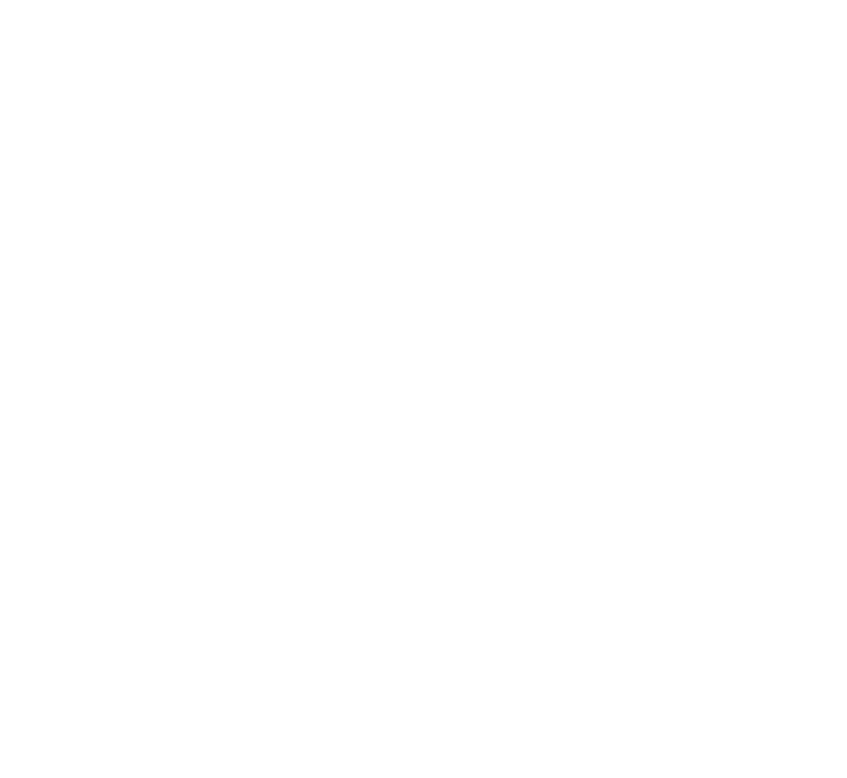
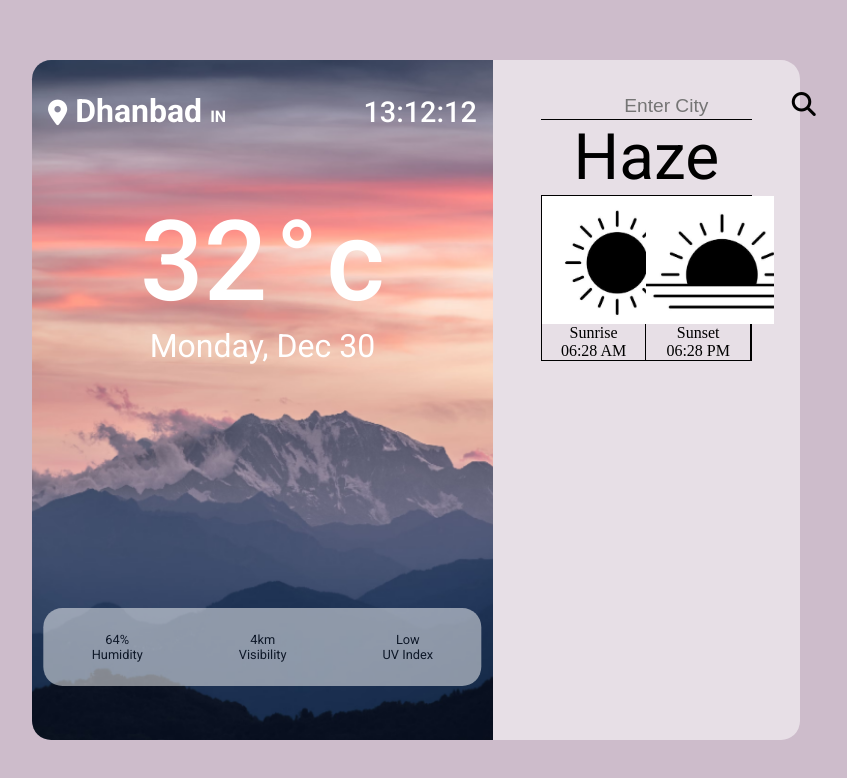
Before and after one commit to harshitrajsinha/weather-app, a website built with Vite: page index.html in a window 1280 px wide. Shown: the whole page, without its empty margins (224-1071 px from the left). Built offline with nearby package versions, Linux system fonts and the light colour scheme.

Commit message:
ui/further componennts creation

```diff
--- a/index.html
+++ b/index.html
@@ -1,11 +1,74 @@
 <!DOCTYPE html>
 <html lang="en">
+
 <head>
   <meta charset="UTF-8" />
   <meta name="viewport" content="width=device-width, initial-scale=1.0" />
   <title>weather app</title>
+  <!-- Roboto: Google font-->
+  <link rel="preconnect" href="https://fonts.googleapis.com" />
+  <link rel="preconnect" href="https://fonts.gstatic.com" crossorigin />
+  <link href="https://fonts.googleapis.com/css2?family=Roboto:wght@400;500;700&display=swap" rel="stylesheet" />
+  <!-- font awsome icon-->
+  <link rel="stylesheet" href="./node_modules/@fortawesome/fontawesome-free/css/all.min.css" />
+
   <link rel="stylesheet" href="./src/style.css" />
   <script type="module" src="./src/script.js" defer></script>
 </head>
-  <body></body>
+
+<body>
+  <main>
+    <section id="left-container">
+      <div id="place-time">
+        <div id="location">
+          <span id="loc-icon"><i class="fa-solid fa-location-dot"></i></span>
+          <div id="loc-city">Dhanbad</div>
+          <div id="loc-country">in</div>
+        </div>
+        <div id="time">13:12:12</div>
+      </div>
+      <div id="temp-date">
+        <div id="temperature">
+          <div id="temp-val">32</div>
+          <span id="temp-deg">&#176;</span>
+          <div id="temp-unit">c</div>
+        </div>
+        <div id="date">
+          <div id="date-day">Monday<span id="date-sep">,</span></div>
+          <div id="date-dt">Dec 30</div>
+        </div>
+      </div>
+      <div id="left-info">
+        <div id="humidity">
+          <div id="humidity-val">64<span>%</span></span></div>
+          <div id="humidity-txt">Humidity</div>
+        </div>
+        <div id="visibility">
+          <div id="visibility-val">4<span>km</span></span></div>
+          <div id="wind-txt">Visibility</div>
+        </div>
+        <div id="uv-index">
+          <div id="uv-val">Low</div>
+          <div id="uv-txt">UV<span>&nbsp;</span>Index</div>
+        </div>
+      </div>
+    </section>
+    <section id="right-container">
+      <div id="search-city">
+        <input type="text" placeholder="Enter City" />
+        <div id="search-icon"><i class="fa-solid fa-magnifying-glass"></i></div>
+      </div>
+      <div id="weather-type">
+        <div></div>
+        <div id="type-name">Haze</div>
+      </div>
+      <div id="astronomy">
+        <div id="sunrise" class="astro"><div id="sunrise-img"></div><div class="astro-data"><div>Sunrise</div><div>06:28 AM</div></div></div>
+        <div id="sunset" class="astro"><div id="sunset-img"></div><div class="astro-data"><div>Sunset</div><div>06:28 PM</div></div></div>
+      </div>
+      <div id="additional-info"></div>
+    </section>
+  </main>
+</body>
+
 </html>
--- a/package.json
+++ b/package.json
@@ -10,5 +10,8 @@
   },
   "devDependencies": {
     "vite": "^6.0.5"
+  },
+  "dependencies": {
+    "@fortawesome/fontawesome-free": "^6.7.2"
   }
 }
--- a/src/script.js
+++ b/src/script.js
@@ -0,0 +1,3 @@
+document.addEventListener("DOMContentLoaded", function () {
+  console.log("script loaded");
+});
--- a/src/style.css
+++ b/src/style.css
@@ -0,0 +1,197 @@
+* {
+  margin: 0;
+  text-decoration: none;
+  list-style: none;
+  box-sizing: border-box;
+}
+
+body {
+  height: 100vh;
+  width: 100vw;
+  background-color: #cdbccb;
+  display: flex;
+  justify-content: center;
+  align-items: center;
+}
+
+main {
+  width: 60%;
+  height: 85%;
+  max-height: 85%;
+  display: flex;
+  /* border-radius: 1.2rem; */
+}
+
+section#left-container {
+  width: 60%;
+  border-top-left-radius: 1.2rem;
+  border-bottom-left-radius: 1.2rem;
+  background-image: url("../public/weather-bg-image/clear.png");
+  background-repeat: no-repeat;
+  background-size: cover;
+  padding: 0 1rem;
+  position: relative;
+}
+
+section#left-container #place-time {
+  margin-top: 2rem;
+  display: flex;
+  justify-content: space-between;
+  align-items: baseline;
+  color: white;
+}
+
+section#left-container #location {
+  display: flex;
+  gap: 0.5rem;
+  align-items: baseline;
+  font-family: "Roboto", serif;
+  font-weight: 700;
+  font-style: normal;
+}
+
+section#left-container #loc-icon {
+  font-size: 1.6rem;
+}
+
+section#left-container #loc-city {
+  font-size: 2rem;
+}
+
+section#left-container #loc-country {
+  text-transform: uppercase;
+}
+
+section#left-container #time {
+  font-family: "Roboto", serif;
+  font-weight: 500;
+  font-style: normal;
+  font-size: 1.8rem;
+}
+
+section#left-container #temp-date {
+  color: white;
+  position: absolute;
+  top: 20%;
+  left: 50%;
+  transform: translateX(-50%);
+}
+
+section#left-container #temperature {
+  display: flex;
+  gap: 0.5rem;
+  font-family: "Roboto", serif;
+  font-weight: 500;
+  font-style: normal;
+}
+
+section#left-container #temp-val {
+  font-size: 7rem;
+}
+
+section#left-container span#temp-deg {
+  font-size: 7rem;
+}
+
+section#left-container #temp-unit {
+  font-size: 7rem;
+}
+
+section#left-container #date {
+  font-family: "Roboto", serif;
+  font-weight: 400;
+  font-style: normal;
+  display: flex;
+  justify-content: center;
+  gap: 0.5rem;
+  font-size: 2rem;
+}
+
+section#left-container #left-info {
+  position: absolute;
+  background: linear-gradient(to right bottom, #ffffff 60%, #ffffff 10%);
+  bottom: 8%;
+  display: flex;
+  justify-content: space-between;
+  border-radius: 1.2rem;
+  padding: 1.5rem 0;
+  left: 50%;
+  opacity: 0.5;
+  transform: translateX(-50%);
+}
+
+section#left-container #humidity,
+#visibility,
+#uv-index {
+  font-family: "Roboto", serif;
+  font-weight: 400;
+  font-style: normal;
+  padding: 0 3rem;
+  font-size: 0.8rem;
+  text-align: center;
+}
+
+section#right-container {
+  width: 40%;
+  background: #ffffff87;
+  border-top-right-radius: 1.2rem;
+  border-bottom-right-radius: 1.2rem;
+  padding: 2rem 3rem;
+}
+
+section#right-container #search-city {
+  display: flex;
+  border-bottom: 1px solid black;
+}
+
+#search-city input {
+  border: none;
+  outline: none;
+  background: transparent;
+  font-size: 1.2rem;
+  color: black;
+  text-align: center;
+}
+
+#search-city #search-icon {
+  font-size: 1.5rem;
+}
+
+#weather-type #type-name {
+  font-size: 4rem;
+  font-family: "Roboto", serif;
+  font-weight: 400;
+  font-style: normal;
+  text-align: center;
+}
+
+#astronomy {
+  border: 1px solid black;
+  display: flex;
+  justify-content: space-between;
+}
+
+#astronomy .astro {
+  width: 50%;
+  border-right: 0.5px solid black;
+}
+
+#astronomy #sunrise-img {
+  width: 100%;
+  padding: 4rem;
+  background-image: url("../public/sunrise.png");
+  background-repeat: no-repeat;
+  background-size: cover;
+}
+
+#astronomy #sunset-img {
+  width: 100%;
+  padding: 4rem;
+  background-image: url("../public/sunset.png");
+  background-repeat: no-repeat;
+  background-size: cover;
+}
+
+#astronomy .astro-data {
+  text-align: center;
+}
```
Also changed, not shown: public/icons/pin.png (added), public/sunrise.png (added), public/sunset.png (added), public/weather-bg-image/clear.png (added), 1 other file. Lines whose indentation alone changed are shown as unchanged.
